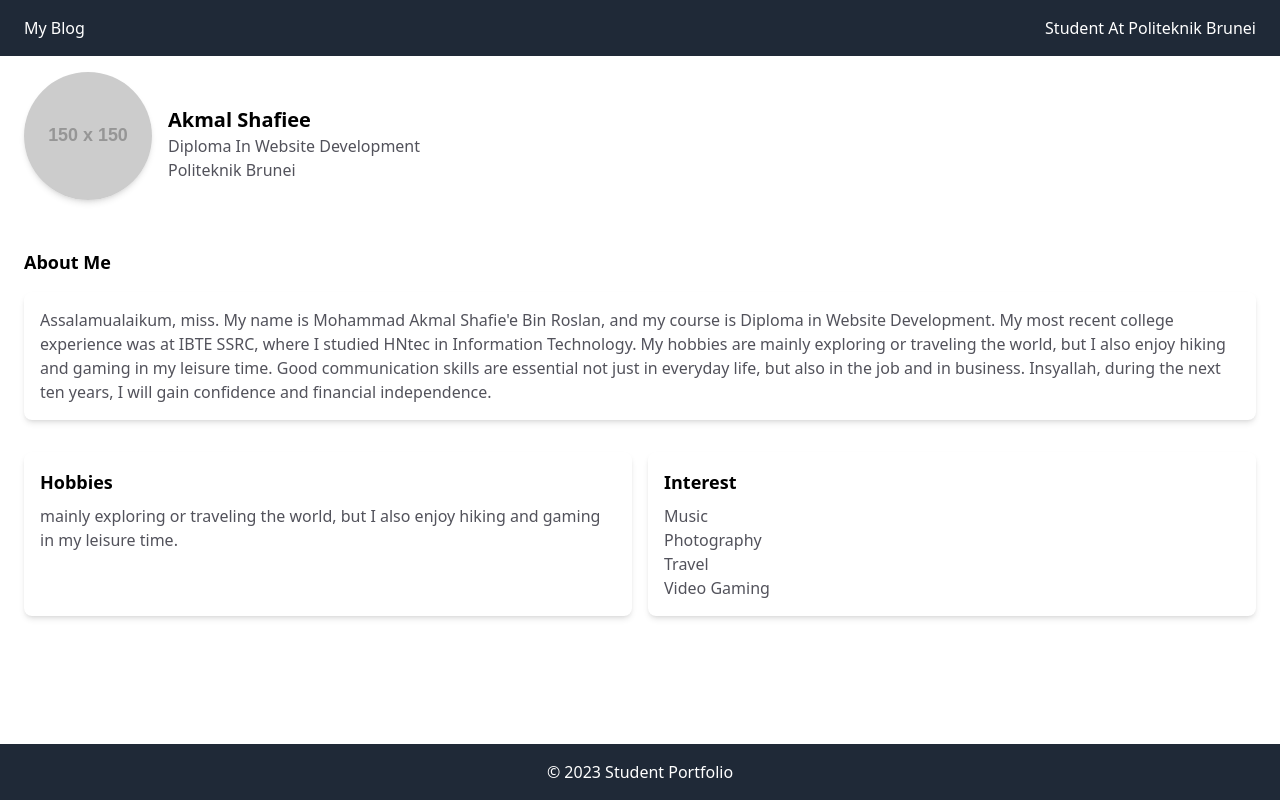
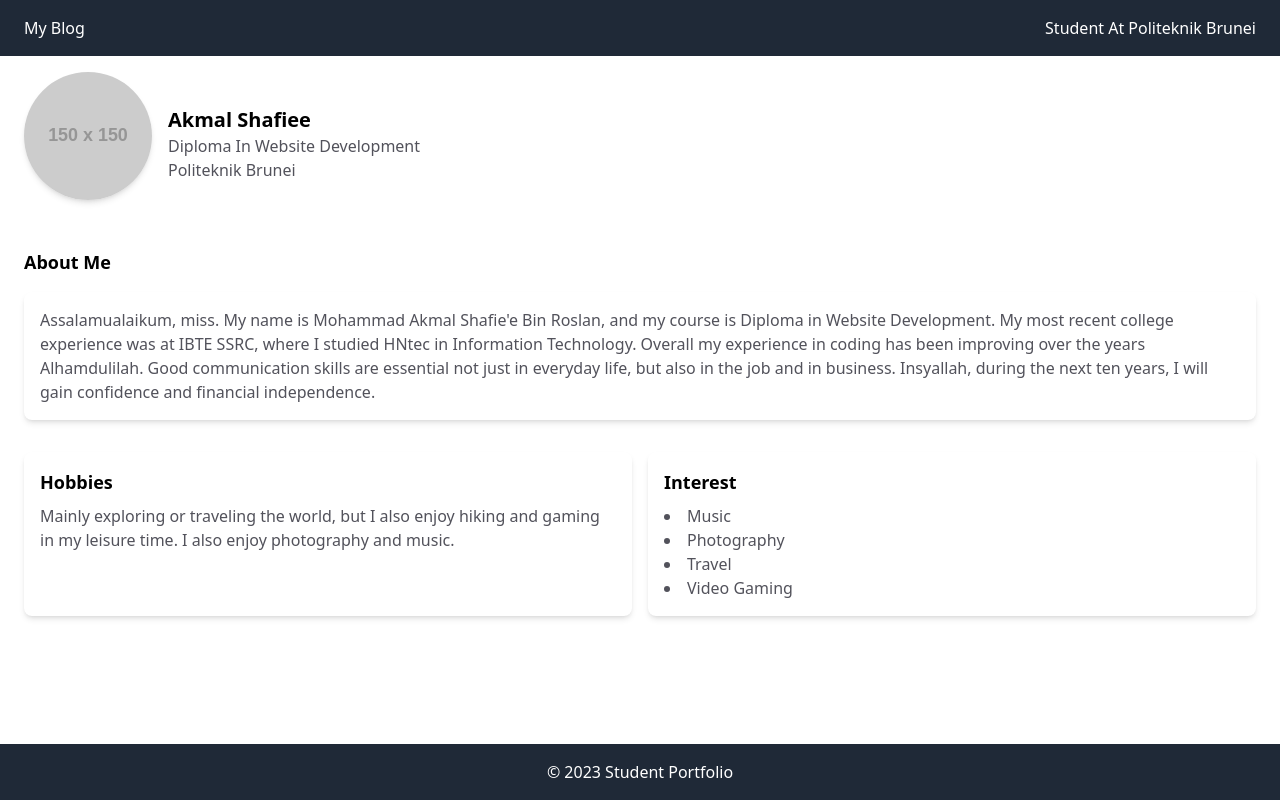
Before and after one commit to LalaDotExe/AS3-ASG3, a Vue app: page / in a window 1280 px wide. Built offline with nearby package versions, Linux system fonts and the light colour scheme.

Commit message:
Updating info

```diff
--- a/src/App.vue
+++ b/src/App.vue
@@ -31,11 +31,10 @@ import HelloWorld from "./components/HelloWorld.vue";
         Assalamualaikum, miss. My name is Mohammad Akmal Shafie'e Bin Roslan,
         and my course is Diploma in Website Development. My most recent college
         experience was at IBTE SSRC, where I studied HNtec in Information
-        Technology. My hobbies are mainly exploring or traveling the world, but
-        I also enjoy hiking and gaming in my leisure time. Good communication
-        skills are essential not just in everyday life, but also in the job and
-        in business. Insyallah, during the next ten years, I will gain
-        confidence and financial independence.
+        Technology. Overall my experience in coding has been improving over the
+        years Alhamdulilah. Good communication skills are essential not just in
+        everyday life, but also in the job and in business. Insyallah, during
+        the next ten years, I will gain confidence and financial independence.
       </p>
     </div>
   </div>
@@ -45,16 +44,16 @@ import HelloWorld from "./components/HelloWorld.vue";
       <div class="bg-white dark:bg-zinc-300 p-4 rounded-lg shadow-md">
         <h3 class="text-lg font-bold mb-2">Hobbies</h3>
         <p class="text-zinc-600">
-          mainly exploring or traveling the world, but I also enjoy hiking and
-          gaming in my leisure time.
+          Mainly exploring or traveling the world, but I also enjoy hiking and
+          gaming in my leisure time. I also enjoy photography and music.
         </p>
       </div>
       <div class="bg-white dark:bg-zinc-300 p-4 rounded-lg shadow-md">
         <h3 class="text-lg font-bold mb-2">Interest</h3>
-        <p class="text-zinc-600">Music</p>
-        <p class="text-zinc-600">Photography</p>
-        <p class="text-zinc-600">Travel</p>
-        <p class="text-zinc-600">Video Gaming</p>
+        <li class="text-zinc-600">Music</li>
+        <li class="text-zinc-600">Photography</li>
+        <li class="text-zinc-600">Travel</li>
+        <li class="text-zinc-600">Video Gaming</li>
       </div>
     </div>
   </div>
```
